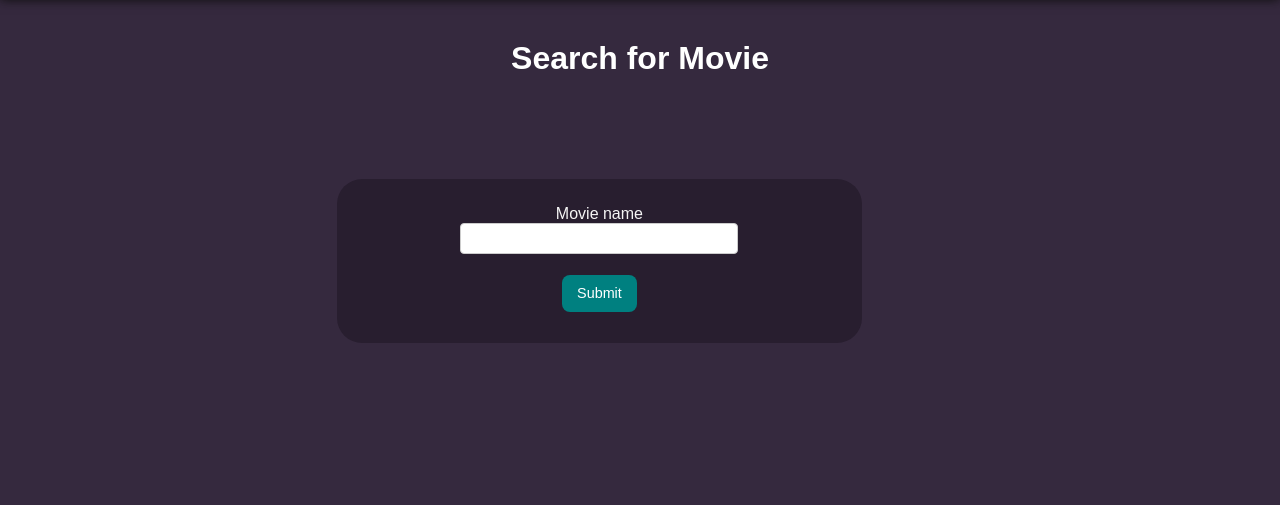
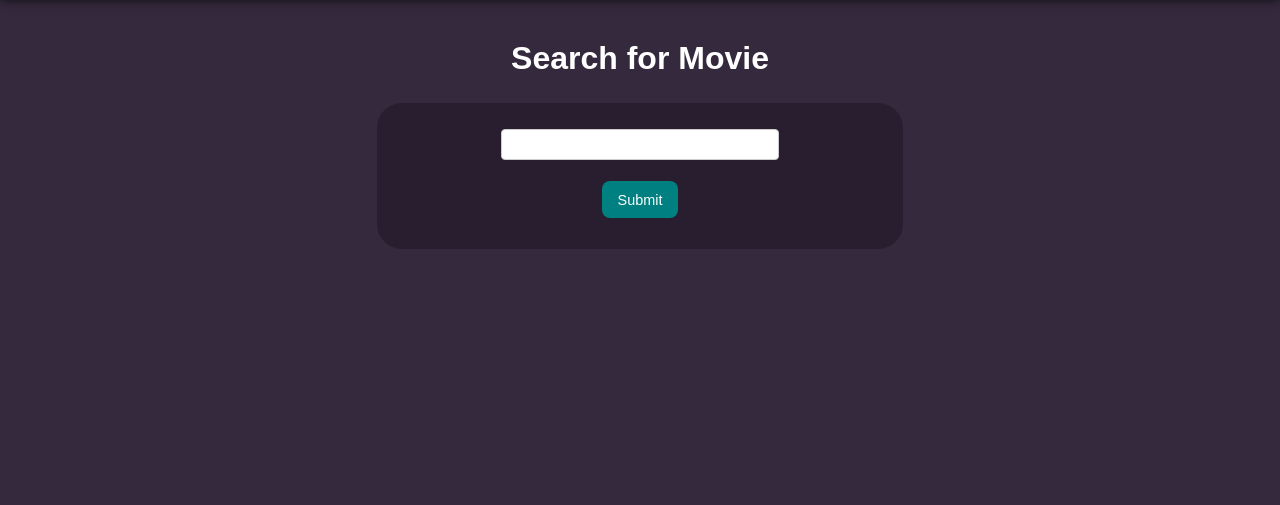
Before and after one commit to juliahorta/CineMate, a Python web app: template app/templates/movie_search.html in a window 1280 px wide. Shown: the part 60-565 px from the top of the page. Run offline with Jinja, Linux system fonts and the light colour scheme; the template is opened without the code that fills it, so the values that code supplies are empty, except form fields; tables that the repository leaves empty hold one stand-in row (values such as "Sample post"); form fields are guessed from the names that the template uses.

Commit message:
search page styling

```diff
--- a/app/forms.py
+++ b/app/forms.py
@@ -78,5 +78,5 @@ class LogMovie(FlaskForm):
     submit = SubmitField('Save')
 
 class MovieSearch(FlaskForm):
-    movieName = StringField('Name of film', validators=[DataRequired()])
+    movieName = StringField('Name of film', validators=[DataRequired()], render_kw={"placeholder": "Name of film"})
     submit = SubmitField('Search')
--- a/app/static/styles.css
+++ b/app/static/styles.css
@@ -129,7 +129,14 @@ form {
   text-align: left !important;
 }
 
+.search-bar {
+  text-align: center;
 
+}
+
+.search-form{
+  margin-top: 5px;
+}
 
 .p-date {
   text-decoration-thickness: None;
--- a/app/templates/movie_search.html
+++ b/app/templates/movie_search.html
@@ -2,11 +2,10 @@
 
 {% block content %}
     <h1>Search for Movie</h1>
-    <div>
-        <form action="" method="post">
+    <div class="search-bar">
+        <form class="search-form" action="" method="post">
             {{ form.hidden_tag() }}
             <p>
-                {{ form.movieName.label }}<br>
                 {{ form.movieName() }}<br>
             </p>
             <p>{{ form.submit() }}</p>
```
Also changed, not shown: app.db.
